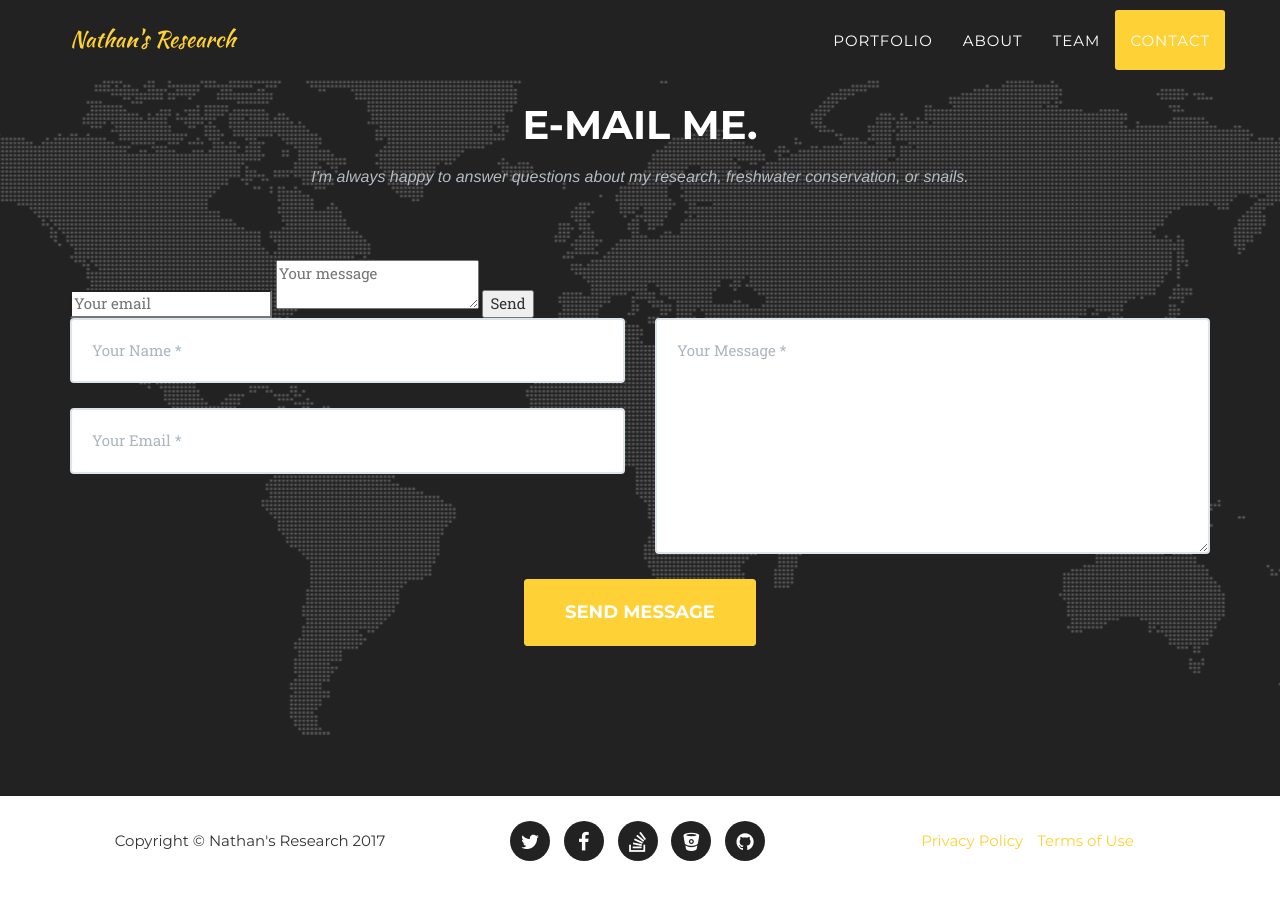
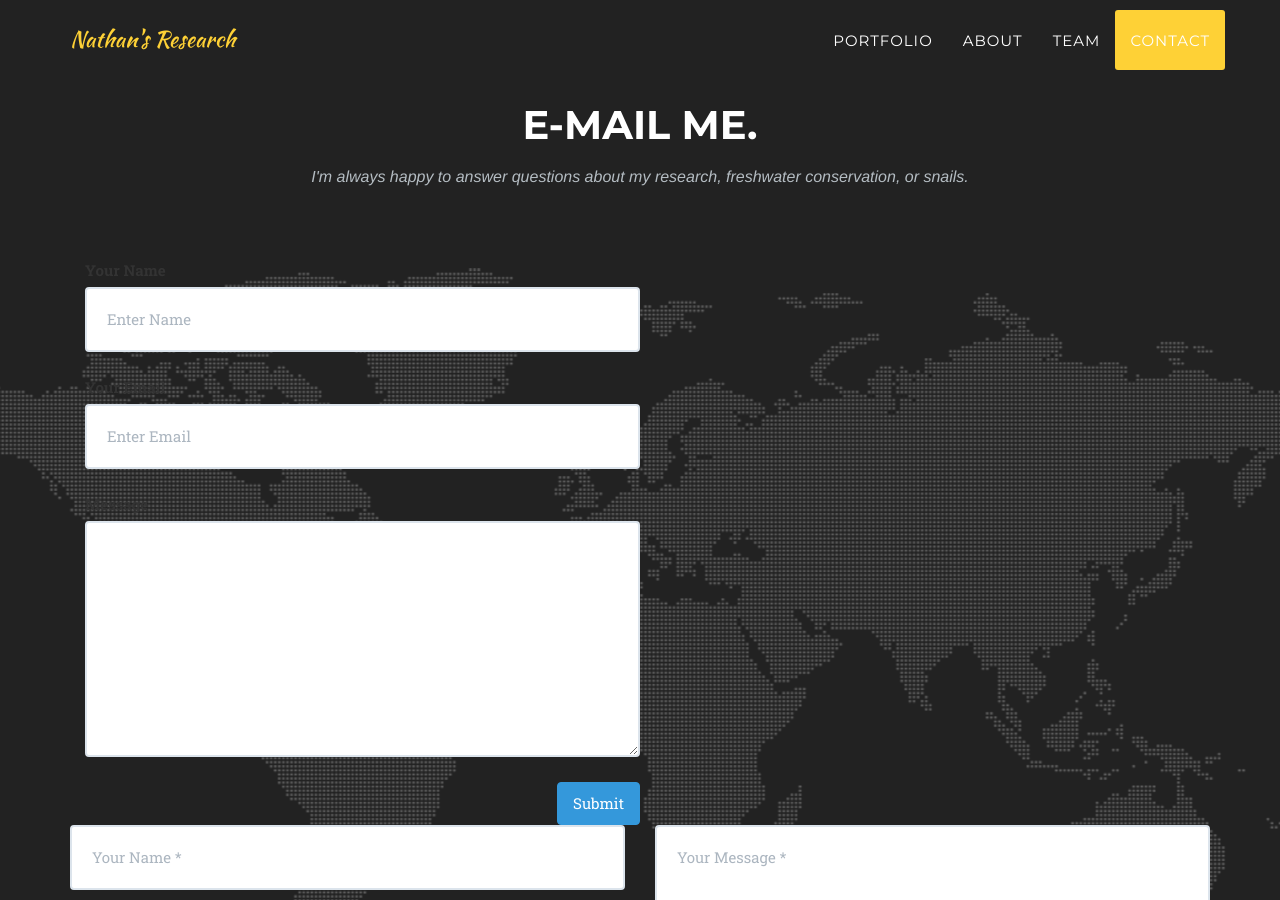
Before and after one commit to NathanWhelan/nathanwhelan.github.io, a Jekyll site: the page built from index.html, in a window 1280 px wide and 900 px high, scrolled down 5188 px. Built offline with Jekyll 4.4.1, drawn with Linux system fonts in a browser that asks for light colours; some web fonts are replaced.

Commit message:
Update contact.html

```diff
--- a/_includes/contact.html
+++ b/_includes/contact.html
@@ -6,11 +6,36 @@
                     <h3 class="section-subheading text-muted">I'm always happy to answer questions about my research, freshwater conservation, or snails.</h3>
                 </div>
             </div>
-            <form method="POST" action="http://formspree.io/nathan.whelan@gmail.com">
-  <input type="email" name="email" placeholder="Your email">
-  <textarea name="message" placeholder="Your message"></textarea>
-  <button type="submit">Send</button>
-</form>
+<main class="container">
+ <div class="contact">
+    <div class="row">
+      <div class="col-lg-6">
+        <form role="form" action="http://formspree.io/nathan.whelan@gmail.com">
+          <input type="hidden" name="_next" value="//site.io/thanks.html" />
+          <input type="hidden" name="_subject" value="New submission!" />
+          <input type="text" name="_gotcha" style="display:none" />
+
+          <div class="form-group">
+            <label for="InputName">Your Name</label>
+            <input type="text" class="form-control" name="name" id="InputName" placeholder="Enter Name" required>
+          </div>
+          <div class="form-group">
+            <label for="InputEmail">Your Email</label>
+
+            <input type="email" class="form-control" id="InputEmail" name="_replyto" placeholder="Enter Email" required>
+          </div>
+          <div class="form-group">
+            <label for="InputMessage">Message</label>
+
+            <textarea name="InputMessage" id="InputMessage" class="form-control" rows="5" required></textarea>
+          </div>
+          <input type="submit" name="submit" id="submit" value="Submit" class="btn btn-info pull-right">
+      </form>
+    </div>
+    <hr class="hidden-lg">
+    </div>
+  </div>
+</main>
             <div class="row">
                 <div class="col-lg-12">
                     <form name="sentMessage" id="contactForm" novalidate>
```
